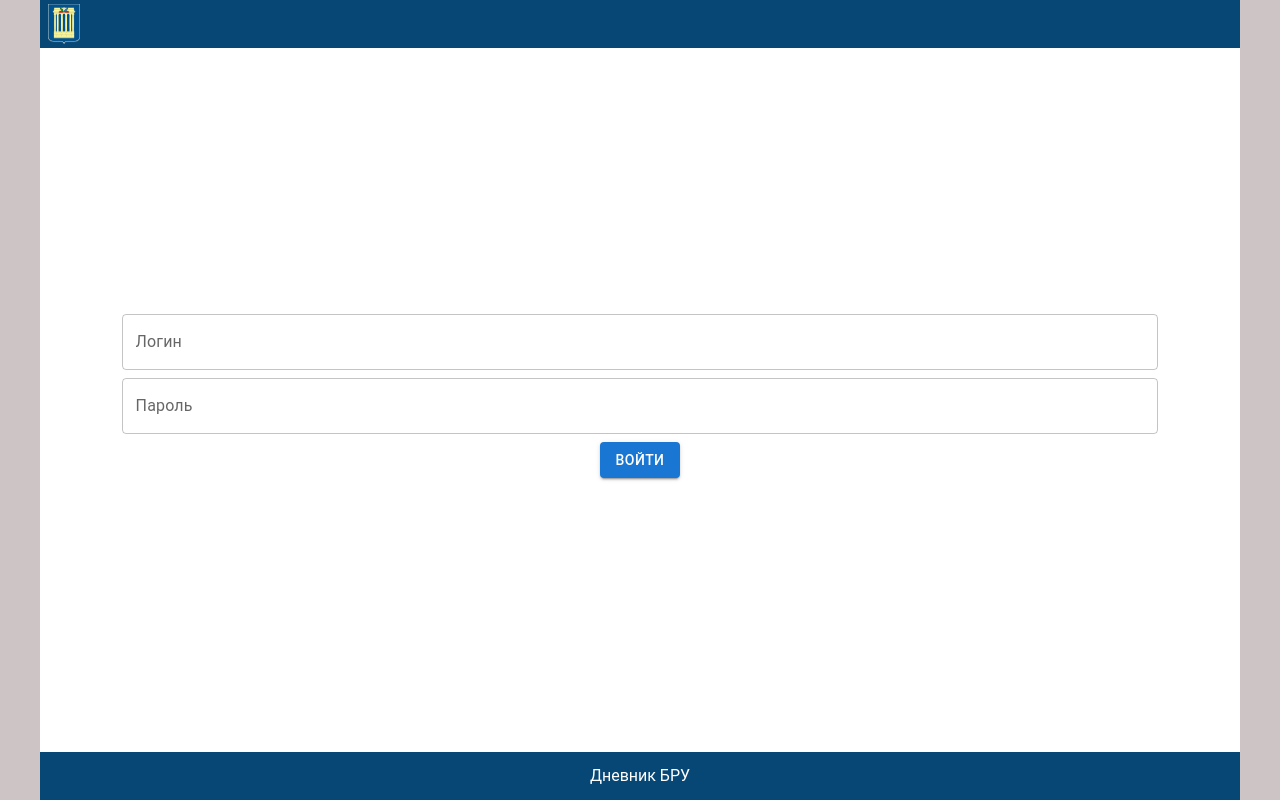
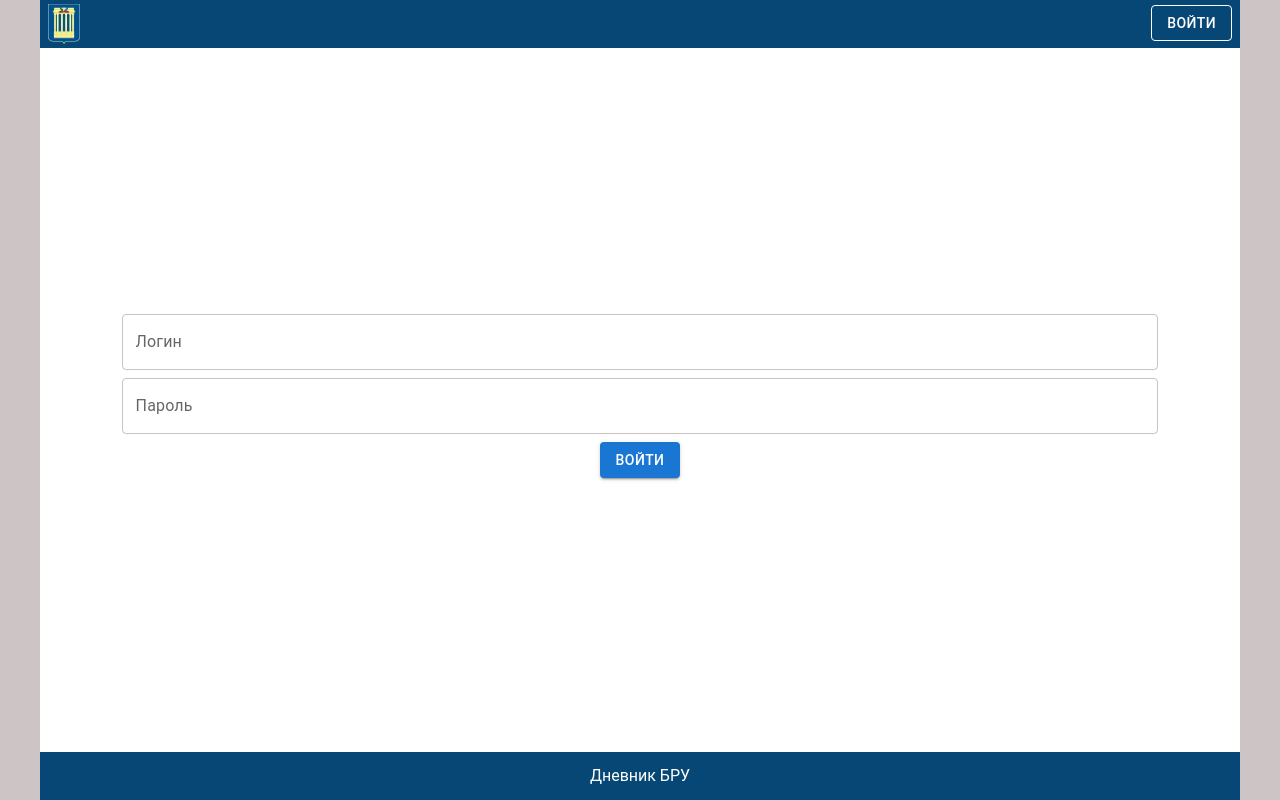
Before and after one commit to Leeyaoi/Uni_diary, a React app in the folder Uni_diary.Front/: page /login in a window 1280 px wide. Built offline with nearby package versions, Linux system fonts and the light colour scheme; no server answers; the HTML template or start-up script is replaced by a standard one.

Commit message:
added profile button

```diff
--- a/Uni_diary.Front/src/modules/Header/Header.scss
+++ b/Uni_diary.Front/src/modules/Header/Header.scss
@@ -14,3 +14,11 @@
     margin: 0.25rem;
     margin-left: 0.5rem;
 }
+
+#headerButton{
+    color: #fff;
+    border-color: #fff;
+    position: absolute;
+    right: 0;
+    margin: 0.3rem 0.5rem;
+}
--- a/Uni_diary.Front/src/modules/Header/Header.tsx
+++ b/Uni_diary.Front/src/modules/Header/Header.tsx
@@ -1,10 +1,29 @@
 import React from "react";
 import "./Header.scss";
+import { Button } from "@mui/material";
+import { useAppSelector } from "../../shared/stores/store";
+import { useNavigate } from "react-router-dom";
 
 const Header = () => {
+  const user = useAppSelector((state) => state.user.currentUser);
+  const navigate = useNavigate();
+
   return (
     <div className="header">
       <img src="../../../assets/logo.png" alt="БРУ" id="logo" />
+      <Button
+        variant="outlined"
+        id="headerButton"
+        onClick={() => {
+          if (user) {
+            navigate("/profile");
+          } else {
+            navigate("/login");
+          }
+        }}
+      >
+        {user ? "Профиль" : "Войти"}
+      </Button>
     </div>
   );
 };
```
